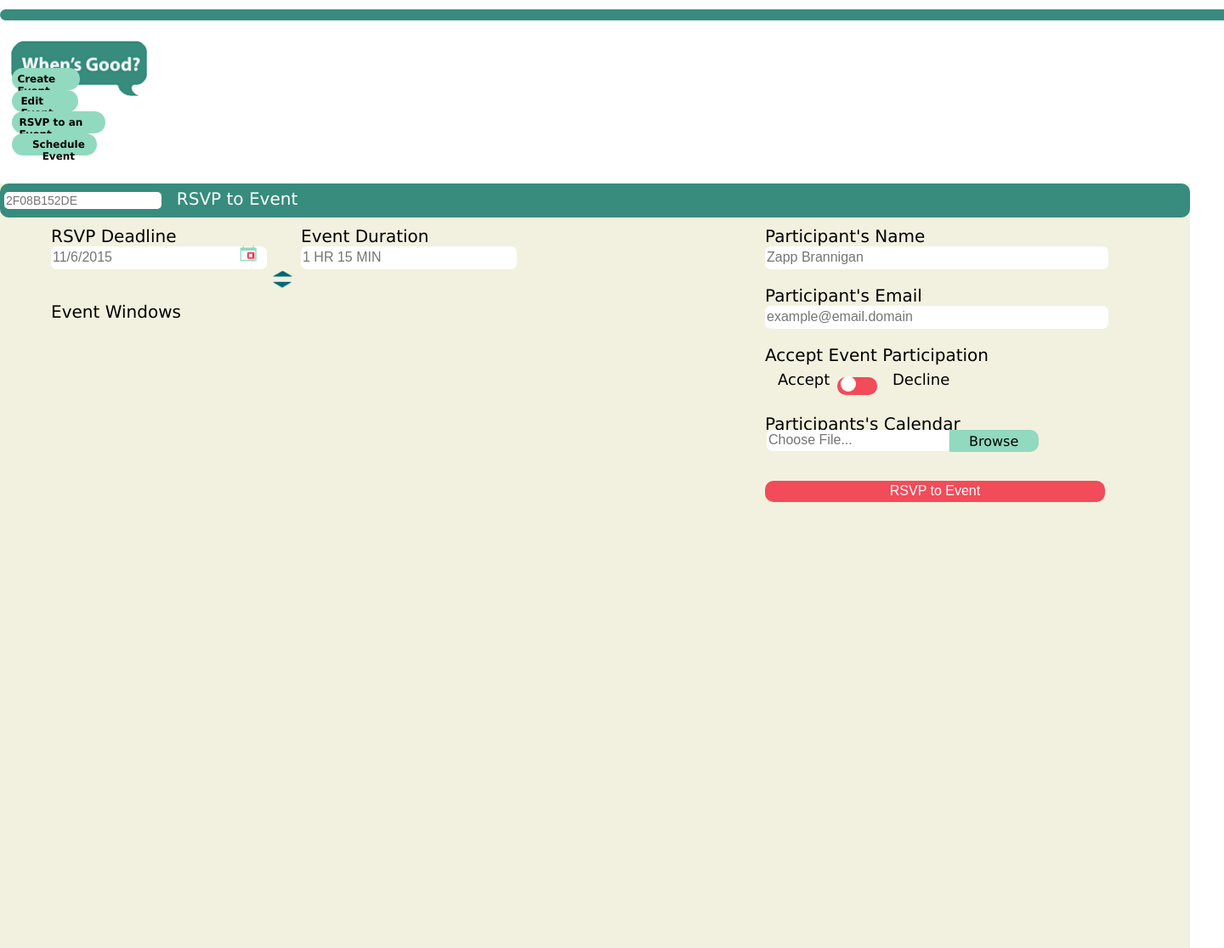
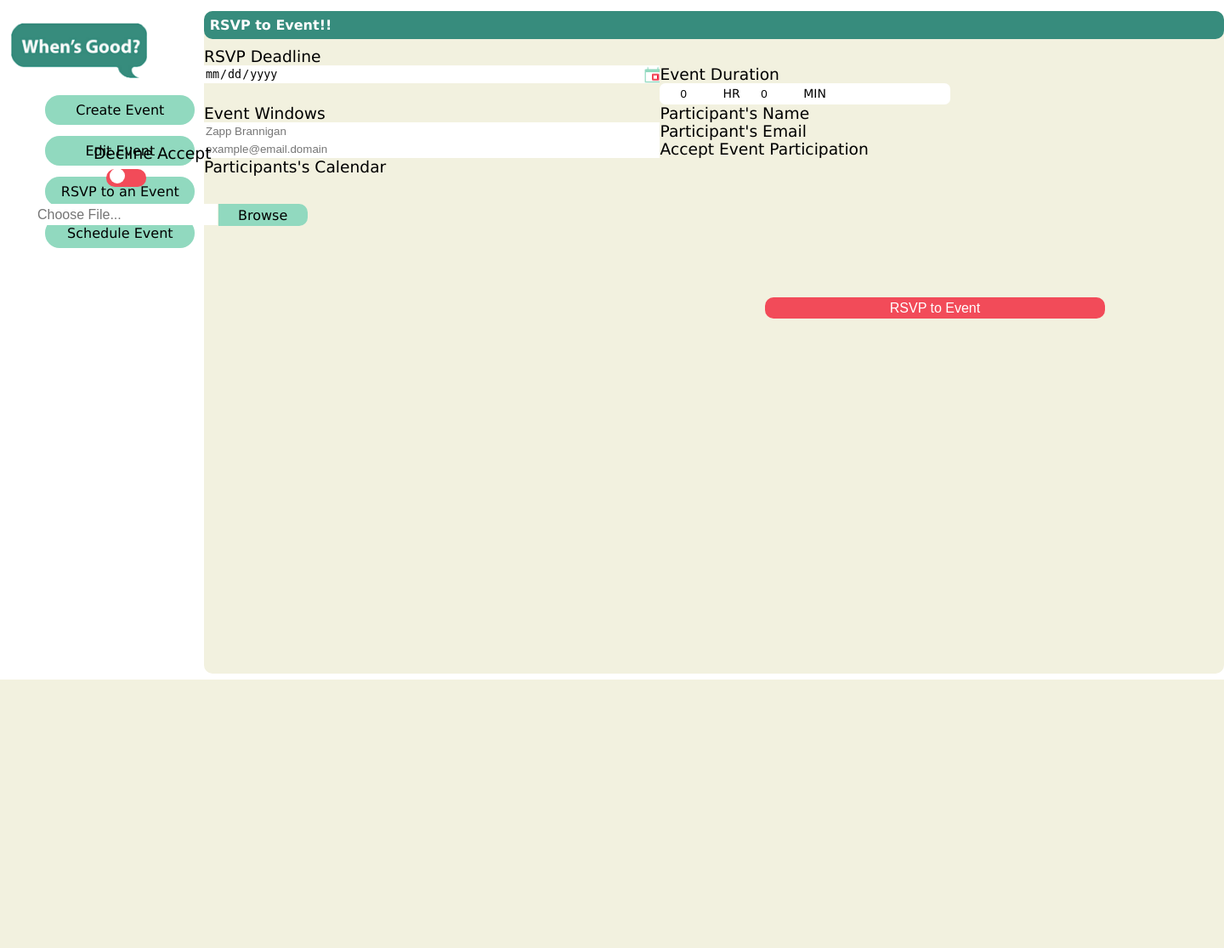
Before and after one commit to mySmurph/WhensGood, a PHP site: page /rsvpToEvent.html in a window 1440 px wide. Shown: the whole page at 85% size. After the commit the page ends 800 px from the top, so only its background shows below. Run offline with PHP 8.4, Linux system fonts and the light colour scheme.

Commit message:
working on rsvp to event page, redueced size of css file

```diff
--- a/rsvpToEvent.html
+++ b/rsvpToEvent.html
@@ -12,59 +12,53 @@
 </head>
 
 <body>
-  <h1></h1>
-    <nav class="leftcontainer">
+	<nav>
 	    <a href="landing.html"><img src="comment.png" class="img" alt="comment pic"></a>
 		<ul class="list">
-        <li><a class="leftbutton1" href="createEvent.html"><div class="valign1"><p class="create_event_text">Create Event</p></div></a></li>
-        <li><a class="leftbutton2" href="createEvent.html"><p class="edit_event_text">Edit Event</p></a></li>
-        <li><a class="leftbutton3" href="createEvent.html"><p class="rsvp_to_event_text">RSVP to an Event</p></a></li>
-        <li><a class="leftbutton4" href="createEvent.html"><p class="schedule_event_text">Schedule Event</p></a></li>
+			<li><a class="button" href="createEvent.html">Create Event</a></li>
+			<li><a class="button" href="createEvent.html">Edit Event</a></li>
+			<li><a class="button" href="createEvent.html">RSVP to an Event</a></li>
+			<li><a class="button" href="createEvent.html">Schedule Event</a></li>
 		</ul>
 	</nav>
-
-    <div class="primarydiv">
-      <form class="form" action="">
-        <div class="titlecontainer">
+    <main>
+        <h1>
+            RSVP to Event!!
+        </h1>
+        <form action="">
+            <!-- <div class="titlecontainer">
                 <div class="sub">
                 <input type="text" class="input1" placeholder="2F08B152DE"></input>
                 <label class="label1">&nbsp;&nbsp;RSVP to Event</label>
                 </div>
+            </div> -->
+
+            <div class="gridContainer">
+                <label>RSVP Deadline</label></br>
+                <input id="rsvp_deadline" class="text_input_left_col" type="date" placeholder="11/6/2015">
+                </input>
+
+
+                <label>Event Duration</label></br>
+
+                <div class="textInput">
+                    <input type="number" class="durration_time" id="hr" min="0" max="12" value="0">HR</input>
+                    <input type="number" class="durration_time" id="min" min="0" max="60" step="15" value="0">MIN</input>
                 </div>
 
-        <div class="userInput">
-            <div class="column1">
-              <div class="block_inline">
-                <div class="rsvp_deadline_container">
-                  <label class="text">RSVP Deadline</label></br>
-                  <input id="rsvp_deadline" class="text_input_left_col" type="text" placeholder="11/6/2015">
-                    <img id="deadline_calender" class="calender c3" src="calender.png" />
-                  </input><br><br>
-                </div>
-                <div class="event_duration_container">
-                  <label class="text">Event Duration</label></br>
-                  <input id="event_duration_input" class="text_input_left_col" type="text" placeholder="1 HR 15 MIN">
-                    <span class="increment_button_container bc2">
-                      <img id="up_button" class="up_button ub2" src="upButton.png" />
-                      <img id="down_button" class="down_button db2" src="downButton.png" />
-                    </span>
-                  </input><br><br>
-                </div>
+                <label>Event Windows</label>
 
-              </div><br>
-              <label class="text">Event Windows</label>
-            </div>
 
-            <div class="column2">
-              <label class="text">Participant's Name</label></br>
-              <input class="text_input_right_col" type="text" placeholder="Zapp Brannigan"></input><br><br>
+                <label class="text">Participant's Name</label>
+                <input class="text_input_right_col" type="text" placeholder="Zapp Brannigan"></input>
 
-              <label class="text">Participant's Email</label><br>
-              <input class="text_input_right_col" type="email" placeholder="example@email.domain"></input><br><br>
+                <label>Participant's Email</label>
+                <input class="text_input_right_col" type="email" placeholder="example@email.domain"></input>
 
-              <label class="text">Accept Event Participation</label>
+                <label>Accept Event Participation</label>
+
                 <div class="slider2_container">
-                <label class="text_decline">Decline</label>
+                    <label>Decline</label>
                     <!-- these next 4 lines of code was borrowed from https://www.w3schools.com/howto/howto_css_switch.asp-->
                     <div class="slider2">
                     <label class="switch">
@@ -72,25 +66,19 @@
                         <span class="slider round"></span>
                         </label>
                     </div>
-                <label class="text_accept">Accept</label>
+                    <label>Accept</label>
                 </div>
-              <br><br><br><br>
 
-              <label class="text">Participants's Calendar</label><br>
+
+                <label>Participants's Calendar</label><br>
                 <label class="custom_file_upload rsvp_to_event_label" for="cal_upload"><span class="file_upload_button_text">Browse</span></label>
                 <input type="text" class="fixed_input rsvp_to_event_file_input_button" readonly="readonly" placeholder="Choose File..."></input>
-            <input id="cal_upload" class="cal_file_upload rsvp_to_event_calender_upload" type="file" class ="create" value="browse"></input><br><br>
-
-
-
-            </div>
-        </div>
+                <input id="cal_upload" class="cal_file_upload rsvp_to_event_calender_upload" type="file" class ="create" value="browse"></input>
 
                 <button class="rsvp_button">RSVP to Event</button>
-
+            </div>
         </form>
-    </div>
-
+  </main>
   <script type="text/javascript" src="rsvp_to_event_r.js"></script>
 </body>
 </html>
--- a/stylesheet.css
+++ b/stylesheet.css
@@ -1,61 +1,18 @@
-div.titlecontainer {
-    height: 40px;
-    width: 100%;
-    border-radius: 10px;
-    background-color:#378C7D;
-    color: white;
-    font-size: 16px;
-    text-align: left;
-    border: none;
-    position: absolute;
-    vertical-align: top;
-    display: inline-block;
-}
-
-
-div.leftcontainer{
-    margin-right:10px;
-    display: inline-block;
-    vertical-align: top;
-}
-nav.leftcontainer{
-    margin-right:10px;
-    display: inline-block;
-    vertical-align: top;
-}
-
 .img{
     height: 65px;
     width: 160px;
     display: inline-block;
 }
 
-div.primarydiv {
-    width: 1400px;
-    height: 900px;
-    display: inline-block;
-    justify-content: center;
-    margin: 0 auto;
-    position: relative;
-    vertical-align: top;
-    border-radius: 10px;
-}
-
-p {
-    font-weight: bold;
-    font-size: larger;
-
-}
-
-.titlelabel{
+/* .titlelabel{
     font-weight: bold;
     font-size: larger;
     vertical-align: center;
     position: relative;
     top:17%;
-}
+} */
 
-.input1{
+/* .input1{
     color: black;
     font-size: 14px;
     height: 18px;
@@ -106,28 +63,11 @@ button.schedule{
     left: 4%;
 }
 
-.form{
-    background-color: #F2F1DF;
-    width: 1400px;
-    height: 900px;
-    display: inline-block;
-    justify-content: center;
-    margin: 0 auto;
-    display: inline-block;
-    position: relative;
-    vertical-align: top;
-}
-.text{
-    font-size: 20px;
-    margin-left: 40px;
-}
-
-
-div.userbuttons{
+/* div.userbuttons{
     position: relative;
     top: 5%;
     left: 42%;
-}
+} */
 
 .rsvp{
     -webkit-appearance: button;
@@ -168,78 +101,6 @@ div.userbuttons{
     border: none;
 }
 
-.button2_text{
-    font-size: larger;
-    text-align: center;
-    position: absolute;
-    top: 63%;
-    left: 3%;
-}
-
-.leftbutton1{
-    -webkit-appearance: button;
-    -moz-appearance: button;
-    appearance: button;
-    text-decoration: none;
-
-    color: black;
-    height: 26px;
-    width: 80px;
-    border-radius: 17px;
-    background-color:#91D9BF;
-    border: none;
-    position: absolute;
-    top: 10%;
-    left: 1%;
-}
-.leftbutton2{
-    -webkit-appearance: button;
-    -moz-appearance: button;
-    appearance: button;
-    text-decoration: none;
-
-    color: black;
-    height: 26px;
-    width: 78px;
-    border-radius: 17px;
-    background-color:#91D9BF;
-    border: none;
-    position: absolute;
-    top: 13.2%;
-    left: 1%;
-}
-.leftbutton3{
-    -webkit-appearance: button;
-    -moz-appearance: button;
-    appearance: button;
-    text-decoration: none;
-
-    color: black;
-    height: 26px;
-    width: 110px;
-    border-radius: 17px;
-    background-color:#91D9BF;
-    border: none;
-    position: absolute;
-    top:16.4%;
-    left: 1%;
-}
-.leftbutton4{
-    -webkit-appearance: button;
-    -moz-appearance: button;
-    appearance: button;
-    text-decoration: none;
-    color: black;
-    height: 26px;
-    width: 100px;
-    border-radius: 17px;
-    background-color:#91D9BF;
-    border: none;
-    text-align: center;
-    position: absolute;
-    top: 19.6%;
-    left: 1%;
-}
 .create_event_text{
     position: relative;
     top: -6px;
@@ -445,44 +280,6 @@ particular project*/
 
 /* END rsvpView css */
 
-
-  .textEvent{
-    font-size: 20px;
-    margin-left: 2px;
-    visibility: hidden;
-  }
-  .textCode{
-    font-size: 20px;
-    margin-left: 2px;
-  }
-  .column1{
-      position: absolute;
-      top: -40px;
-  }
-  .column2{
-      position: absolute;
-      top: -40px;
-      left: 60%;
-  }
-  .block_inline{
-      display: inline-flex;
-  }
-  .text_input_left_col{
-    height: 25px;
-    width: 250px;
-    border-radius: 7px;
-    margin-left: 40px;
-    border: none;
-    font-size: 16px;
-}
-.text_input_right_col{
-    height: 25px;
-    width: 400px;
-    border-radius: 7px;
-    margin-left: 40px;
-    border: none;
-    font-size: 16px;
-}
 .switch2 {
     position: absolute;
     width: 53px;
@@ -499,21 +296,21 @@ particular project*/
     height: 0;
     border-radius: 15px;
   }
-  .text_accept{
+  /* .text_accept{
     font-size: 18px;
     margin-left: 10px;
     position: absolute;
     top: 34%;
     left: -65px;
-  }
-  .text_decline{
+  } */
+  /* .text_decline{
     font-size: 18px;
     margin-right: 6px;
     position: absolute;
     top: 34%;
     left: 80px;
     font-size: 18px;
-  }
+  } */
   .slider2_container{
       position: absolute;
       top: 170px;
@@ -537,69 +334,6 @@ particular project*/
     left: 900px;
 }
 
-.increment_button_container{
-    display: block;
-    position: relative;
-}
-.bc1{
-    /* top: 230px;
-    left: 410px; */
-}
-.bc2{
-    /* top: 25px;
-    left: 555px; */
-}
-
-.up_button{
-    display: block;
-    height: 20px;
-    position: absolute;
-}
-.up_button:hover{
-    transform: scale(1.3);
-}
-.ub1{
-    top: 3px;
-}
-.ub2{
-    top: -6px;
-}
-.down_button{
-    display: block;
-    height: 15px;
-    width: 30px;
-    position: absolute;
-
-}
-.down_button:hover{
-    transform: scale(1.3);
-}
-
-.db1{
-    left: 2.5px;
-    top: 20px;
-}
-.db2{
-    left: 2.5px;
-    top: 11px;
-}
-
-.calender{
-    position: absolute;
-}
-
-.c1{
-    left: 410px;
-}
-
-.c2{
-    left: 410px;
-}
-.c3{
-    left: 258px;
-    top: 21px;
-}
-
 input[type="file"] {
     display: none;
 }
```
Also changed, not shown: other parts of stylesheet.css (+8 -49 lines). Lines whose indentation alone changed are shown as unchanged.
